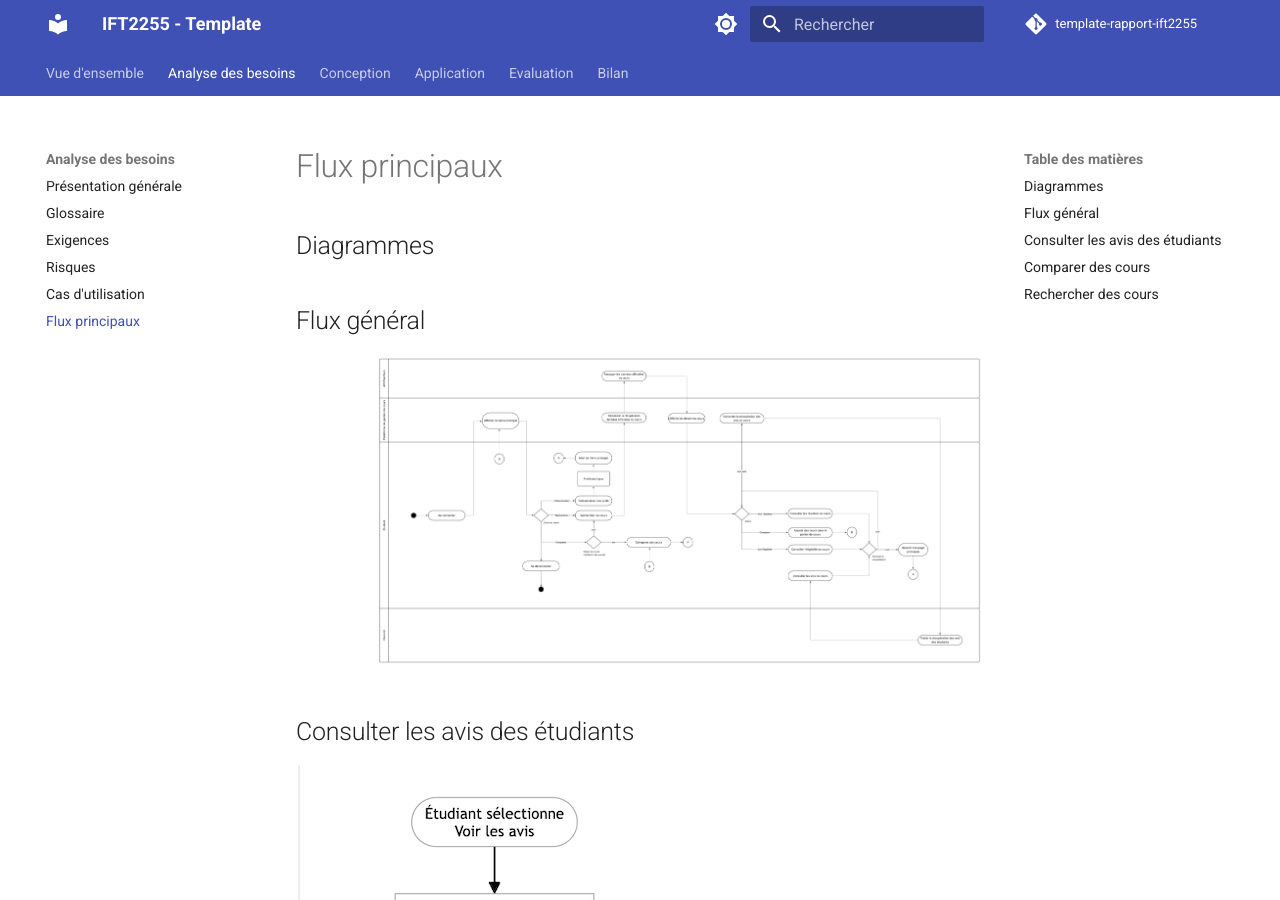
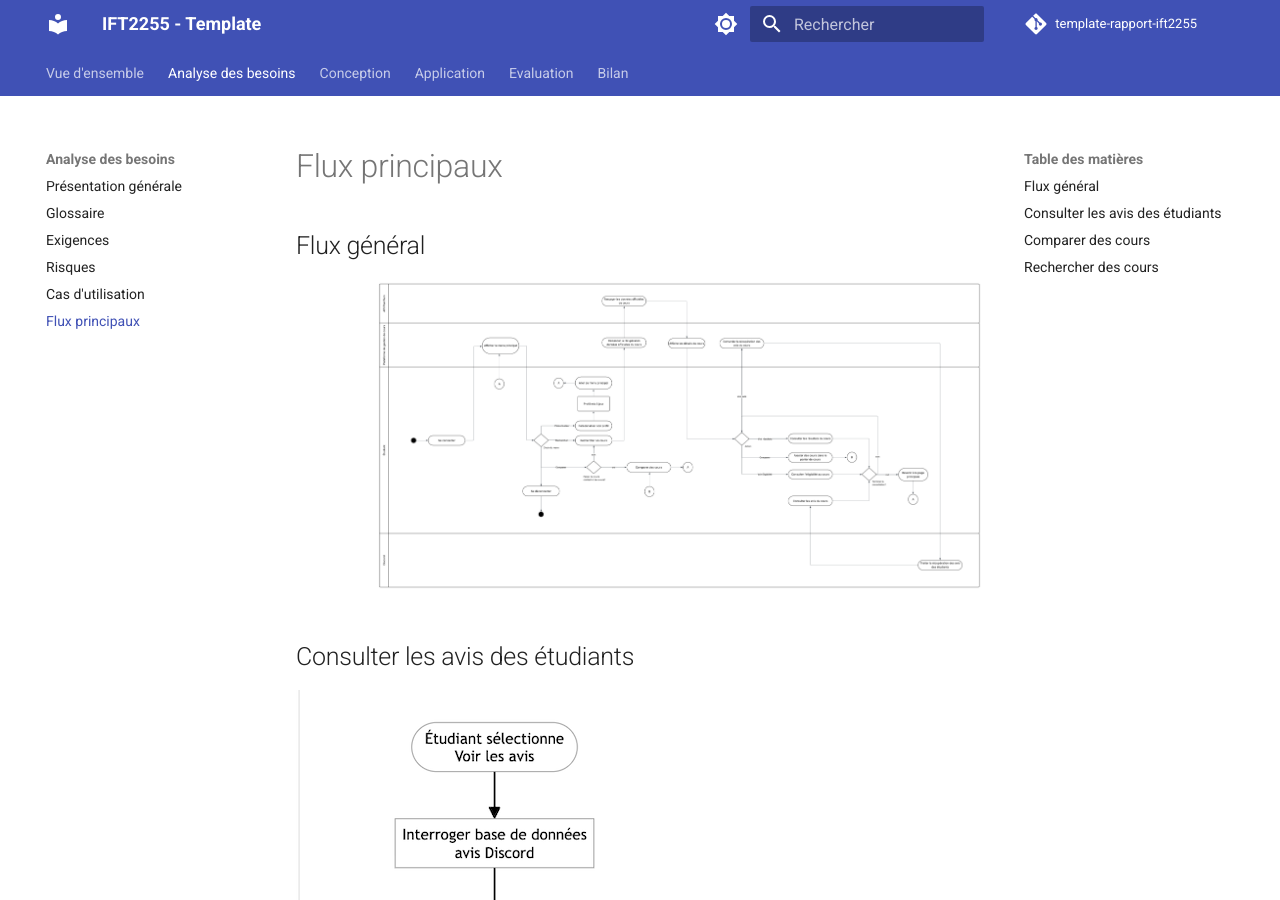
Before and after one commit to jujutheriault/IFT2255_Devoir1, an MkDocs documentation site: the page built from docs/besoins/flux-principaux.md, in a window 1280 px wide and 900 px high. Built offline with MkDocs 1.6.1 and Material for MkDocs 9.7.7, drawn with Linux system fonts in a browser that asks for light colours; comment, search, counter and statistics services are not loaded.

Commit message:
Update flux-principaux.md

```diff
--- a/docs/besoins/flux-principaux.md
+++ b/docs/besoins/flux-principaux.md
@@ -4,7 +4,6 @@ title: Analyse des besoins - Flux principaux
 
 # Flux principaux
 
-## Diagrammes
 ## Flux général
 ![Flux général](../Images/generalFlow.png)
 ## Consulter les avis des étudiants
```
